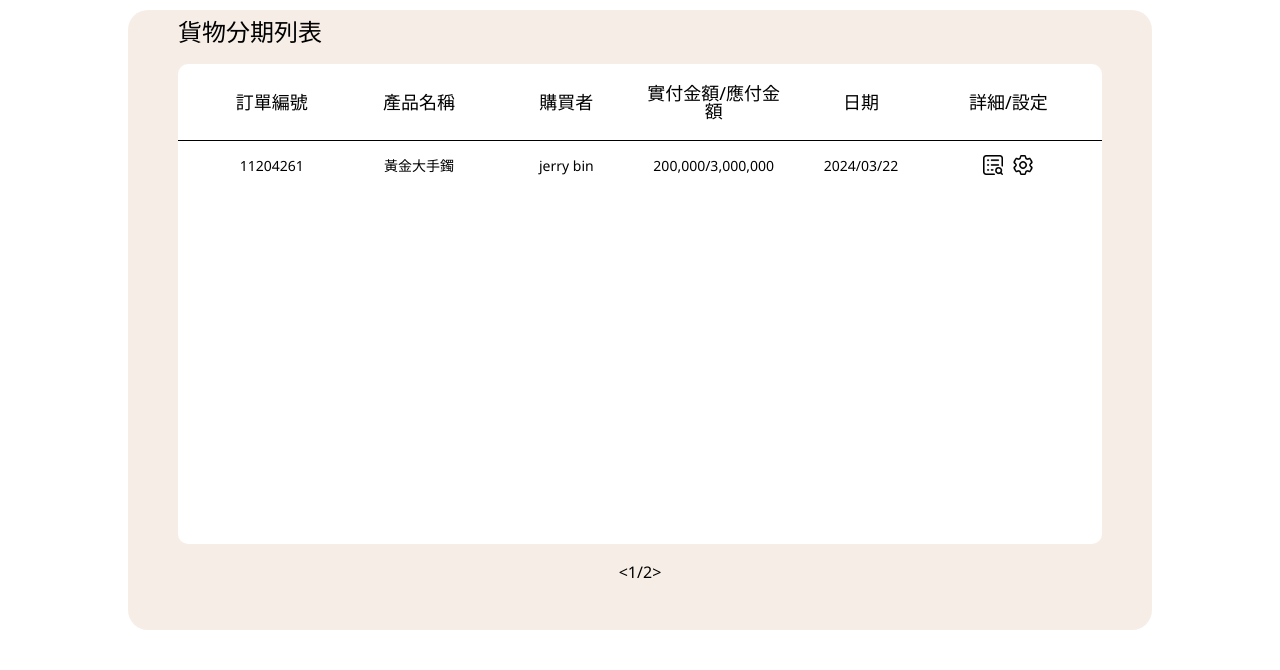
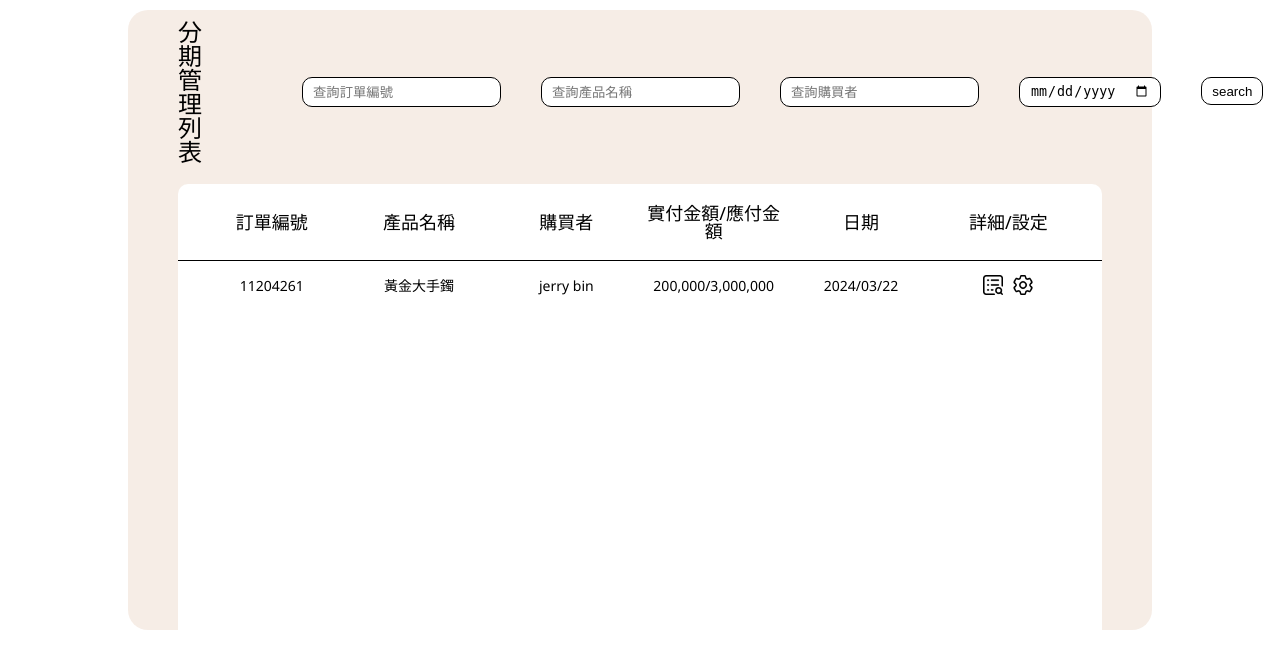
Before and after one commit to Liaoesn/Gold, a Flask app: template templates/installment/list.html in a window 1280 px wide. Shown: the part 120-790 px from the top of the page. Before the commit the page ends 750 px from the top, so only its background shows below. Run offline with Flask 3, Linux system fonts and the light colour scheme; the template is opened without the code that fills it: most values are stand-ins (such as "Sample title", 1, 10 or a date in 2020); some libraries are stand-ins or nearby versions; some web fonts are replaced.

Commit message:
新增-列表查詢input

```diff
--- a/templates/installment/list.html
+++ b/templates/installment/list.html
@@ -36,7 +36,14 @@
     </nav>
     <main>
         <section class="title">
-            <h1>貨物分期列表</h1>
+            <h1>分期管理列表</h1>
+            <form class="inputForm">
+                <input type="text" class="" placeholder="查詢訂單編號">
+                <input type="text" class="" placeholder="查詢產品名稱">
+                <input type="text" class="" placeholder="查詢購買者">
+                <input type="date" class="" placeholder="查詢產品編號">
+                <input type="submit" value="search" class="Search">
+            </form>
         </section>
         <section class="tableArea">
             <table>
```
Also changed, not shown: templates/order/list.html (+8 -1 lines).
